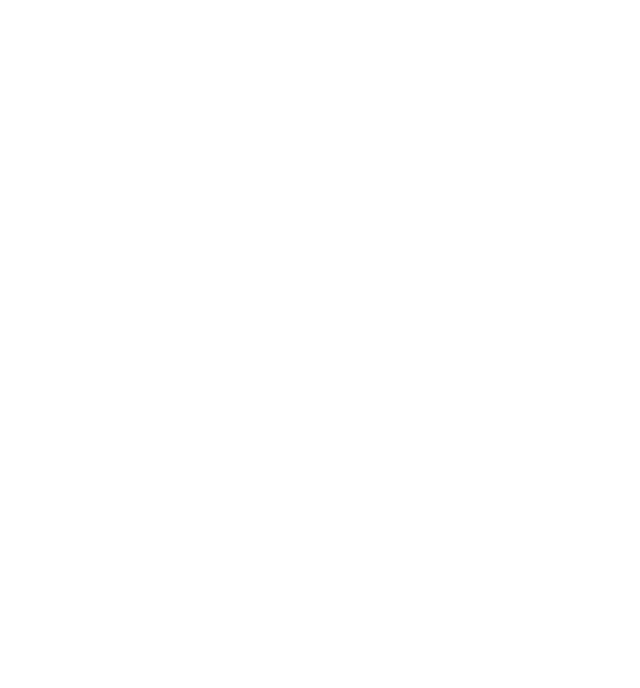
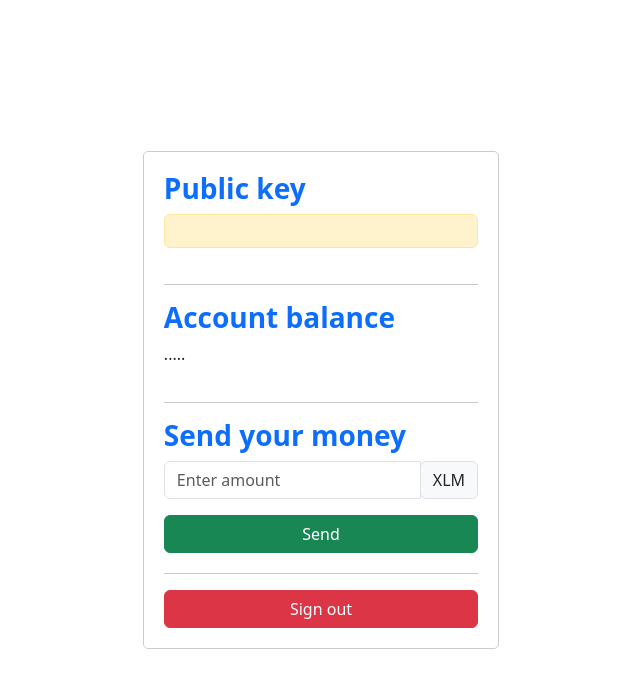
Before and after one commit to valenn0101/wallet-stellar-project, a React (Vite) app: page /wallet in a window 1280 px wide. Before the commit this address had no page. Shown: the top 688 px of the page, without its empty margins (319-959 px from the left). Built offline with nearby package versions, Linux system fonts and the light colour scheme.

Commit message:
Add Wallet Route
This would be the initial structure of the information about our wallet. The idea is to modularize the different functions to work on different branches for each one.

```diff
--- a/src/Routes.tsx
+++ b/src/Routes.tsx
@@ -1,12 +1,14 @@
 import React from 'react';
 import { BrowserRouter, Route, Routes } from 'react-router-dom';
 import HomePage from './pages/HomePage';
+import WalletPage from './pages/WalletPage';
 
 function Router(): React.ReactElement {
   return (
     <BrowserRouter>
       <Routes>
         <Route path="/" Component={HomePage} />
+        <Route path='/wallet' Component={WalletPage} />
       </Routes>
     </BrowserRouter>
   );
--- /dev/null
+++ b/src/pages/WalletPage.css
@@ -0,0 +1,35 @@
+body{
+    display: flex;
+    justify-content: center;
+    align-items: center;
+}
+
+.home-wallet-container {
+    display: flex;
+    justify-content: center;
+    align-items: center;
+    height: 100vh;
+  }
+
+  .home-wallet-content {
+    padding: 20px;
+    border: 1px solid #ccc;
+    border-radius: 5px;
+  }
+
+  .home-wallet-content > * + * {
+    margin-top: 20px;
+  }
+
+  h3.text-primary {
+    color: #007bff;
+    font-weight: bold;
+  }
+
+  .btn-block {
+    width: 100%;
+  }
+
+  .btn-block + .btn-block {
+    margin-top: 10px;
+  }
--- /dev/null
+++ b/src/pages/WalletPage.tsx
@@ -0,0 +1,56 @@
+import "./WalletPage.css";
+import React from "react";
+import { Alert, Button, Col, Container, Form, Row } from "react-bootstrap";
+import { useSelector } from "react-redux";
+
+
+function HomeWallet(): React.ReactElement {
+  const publicKey = useSelector((state) => state.publicKey);
+
+  return (
+    <Container className="home-wallet-container">
+      <div className="home-wallet-content">
+        <Row>
+          <Col>
+            <h3 className="text-primary">Public key</h3>
+            <Alert variant="warning">{publicKey}</Alert>
+          </Col>
+        </Row>
+        <hr />
+        <Row>
+          <Col>
+            <h3 className="text-primary">Account balance</h3>
+            <p>.....</p>
+          </Col>
+        </Row>
+        <hr />
+        <Row>
+          <Col>
+            <h3 className="text-primary">Send your money</h3>
+            <Form>
+              <div className="input-group">
+                <Form.Control type="number" placeholder="Enter amount" />
+                <div className="input-group-append">
+                  <span className="input-group-text">XLM</span>
+                </div>
+              </div>
+              <Button variant="success" className="btn-block mt-3">
+                Send
+              </Button>
+            </Form>
+          </Col>
+        </Row>
+        <hr />
+        <Row>
+          <Col>
+            <Button variant="danger" className="btn-block">
+              Sign out
+            </Button>
+          </Col>
+        </Row>
+      </div>
+    </Container>
+  );
+}
+
+export default HomeWallet;
```
